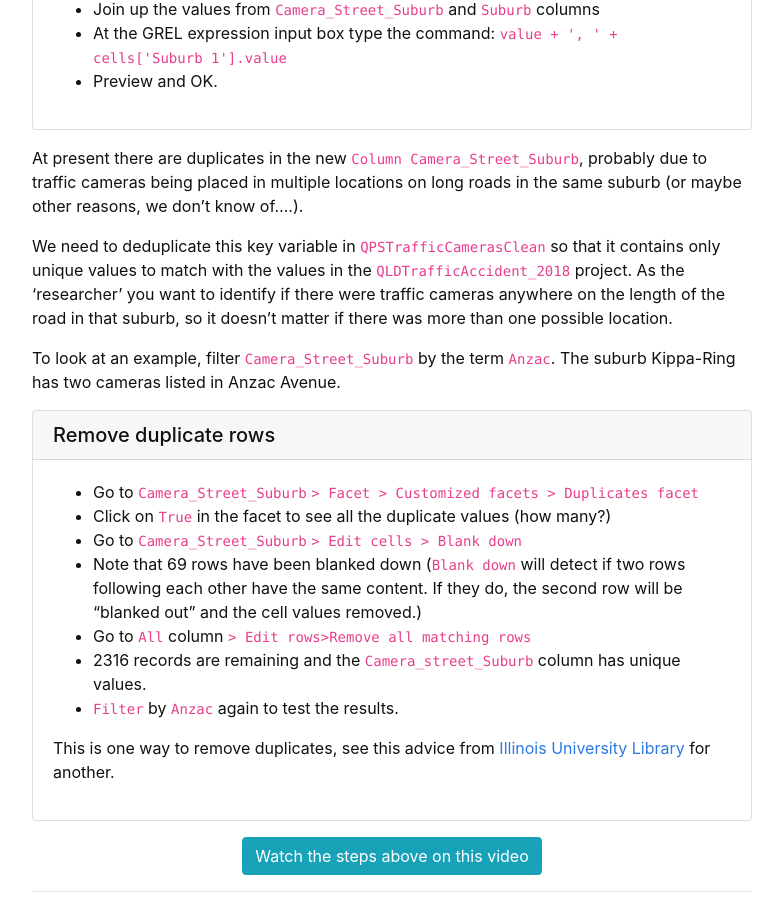
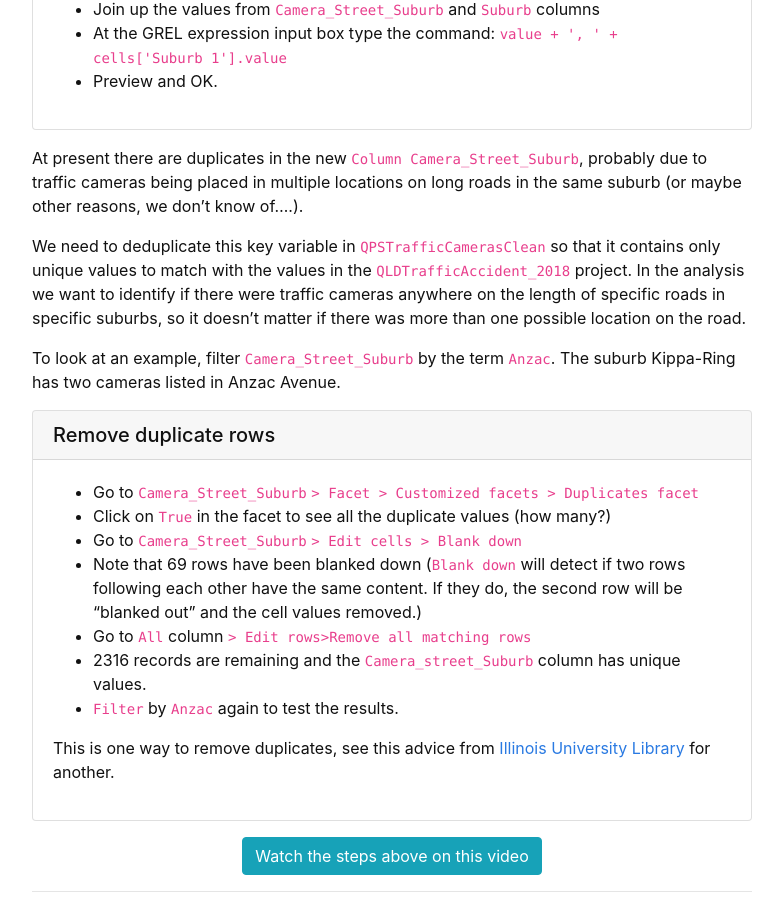
Before and after one commit to GULibrarySandbox/advanced-data-wrangle-old, a Jekyll site: the page built from content/4-lesson.md, in a window 1280 px wide and 900 px high, scrolled down 360 px. Shown: the whole window, without its empty margins (248-1031 px from the left). Built offline with Jekyll 4.4.1, drawn with Linux system fonts in a browser that asks for light colours.

Commit message:
Update 4-lesson.md
Updated reason why deduplicating.

```diff
--- a/content/4-lesson.md
+++ b/content/4-lesson.md
@@ -20,7 +20,7 @@ The concatenation (join up) process is now required for  `QPSTrafficCamerasClean
 
 At present there are duplicates in the new  `Column Camera_Street_Suburb`,  probably due to traffic cameras being placed in multiple locations on long roads in the same suburb (or maybe other reasons, we don’t know of….).
 
-We need to deduplicate this key variable in  `QPSTrafficCamerasClean`  so that it contains only unique values to match with the values in the `QLDTrafficAccident_2018` project.  As the 'researcher' you want to identify if there were traffic cameras anywhere on the length of the road in that suburb, so it doesn’t matter if there was more than one possible location.
+We need to deduplicate this key variable in  `QPSTrafficCamerasClean`  so that it contains only unique values to match with the values in the `QLDTrafficAccident_2018` project.  In the analysis we want to identify if there were traffic cameras anywhere on the length of specific roads in specific suburbs, so it doesn’t matter if there was more than one possible location on the road.
 
 To look at an example, filter  `Camera_Street_Suburb`  by the term  `Anzac`.  The suburb Kippa-Ring has two cameras listed in Anzac Avenue.
 
```
